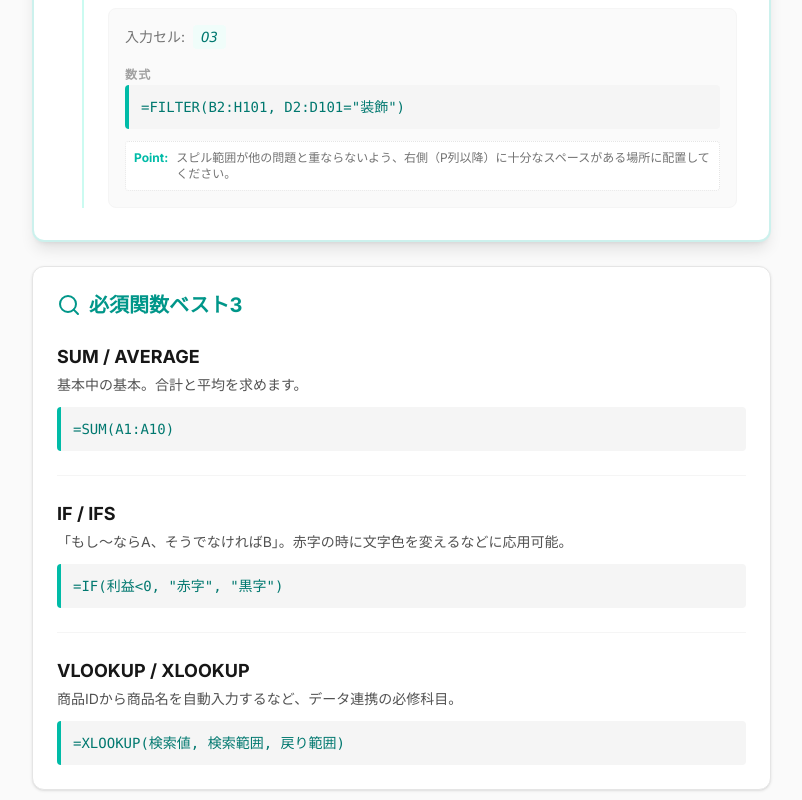
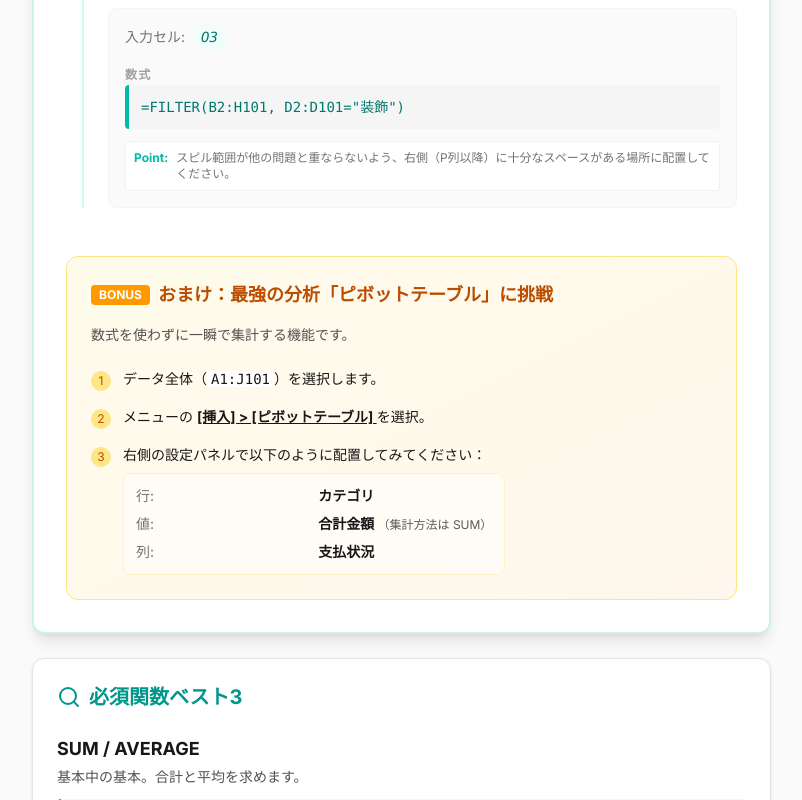
Before and after one commit to yamashu00/information-final, a Next.js app: page /information-final/courses/spreadsheet in a window 1280 px wide. Shown: the part 2717-3517 px from the top of the page, without its empty margins (48-850 px from the left). Built offline with nearby package versions, Linux system fonts and the light colour scheme.

Commit message:
feat: add pivot table bonus exercise to spreadsheet page

```diff
--- a/src/app/courses/spreadsheet/page.tsx
+++ b/src/app/courses/spreadsheet/page.tsx
@@ -140,6 +140,41 @@
                                             point="スピル範囲が他の問題と重ならないよう、右側（P列以降）に十分なスペースがある場所に配置してください。"
                                         />
                                     </div>
+                                </div>
+
+                                {/* Bonus */}
+                                <div className="bg-gradient-to-br from-amber-50 to-orange-50 dark:from-amber-900/10 dark:to-orange-900/10 p-6 rounded-xl border border-amber-200 dark:border-amber-800/50">
+                                    <h3 className="text-lg font-bold mb-4 flex items-center text-amber-700 dark:text-amber-400">
+                                        <span className="bg-amber-500 text-white px-2 py-0.5 rounded text-xs mr-2 uppercase">Bonus</span>
+                                        おまけ：最強の分析「ピボットテーブル」に挑戦
+                                    </h3>
+                                    <p className="text-sm text-neutral-600 dark:text-neutral-400 mb-6">
+                                        数式を使わずに一瞬で集計する機能です。
+                                    </p>
+                                    <ul className="space-y-4 text-sm">
+                                        <li className="flex items-start">
+                                            <span className="bg-amber-200 dark:bg-amber-800 text-amber-700 dark:text-amber-300 w-5 h-5 rounded-full flex items-center justify-center text-xs mt-0.5 mr-3 flex-shrink-0">1</span>
+                                            <p className="dark:text-neutral-200">データ全体（<span className="font-mono bg-white dark:bg-neutral-800 px-1 rounded">A1:J101</span>）を選択します。</p>
+                                        </li>
+                                        <li className="flex items-start">
+                                            <span className="bg-amber-200 dark:bg-amber-800 text-amber-700 dark:text-amber-300 w-5 h-5 rounded-full flex items-center justify-center text-xs mt-0.5 mr-3 flex-shrink-0">2</span>
+                                            <p className="dark:text-neutral-200">メニューの <span className="font-bold underline"> [挿入] &gt; [ピボットテーブル] </span> を選択。</p>
+                                        </li>
+                                        <li className="flex items-start">
+                                            <span className="bg-amber-200 dark:bg-amber-800 text-amber-700 dark:text-amber-300 w-5 h-5 rounded-full flex items-center justify-center text-xs mt-0.5 mr-3 flex-shrink-0">3</span>
+                                            <div className="space-y-2 dark:text-neutral-200">
+                                                <p>右側の設定パネルで以下のように配置してみてください：</p>
+                                                <div className="grid grid-cols-2 gap-2 bg-white/50 dark:bg-neutral-800/50 p-3 rounded-lg border border-amber-100 dark:border-amber-900/30">
+                                                    <div className="text-neutral-500 dark:text-neutral-400">行:</div>
+                                                    <div className="font-bold">カテゴリ</div>
+                                                    <div className="text-neutral-500 dark:text-neutral-400">値:</div>
+                                                    <div className="font-bold">合計金額 <span className="text-xs font-normal opacity-70">（集計方法は SUM）</span></div>
+                                                    <div className="text-neutral-500 dark:text-neutral-400">列:</div>
+                                                    <div className="font-bold">支払状況</div>
+                                                </div>
+                                            </div>
+                                        </li>
+                                    </ul>
                                 </div>
                             </div>
                         </div>
```
